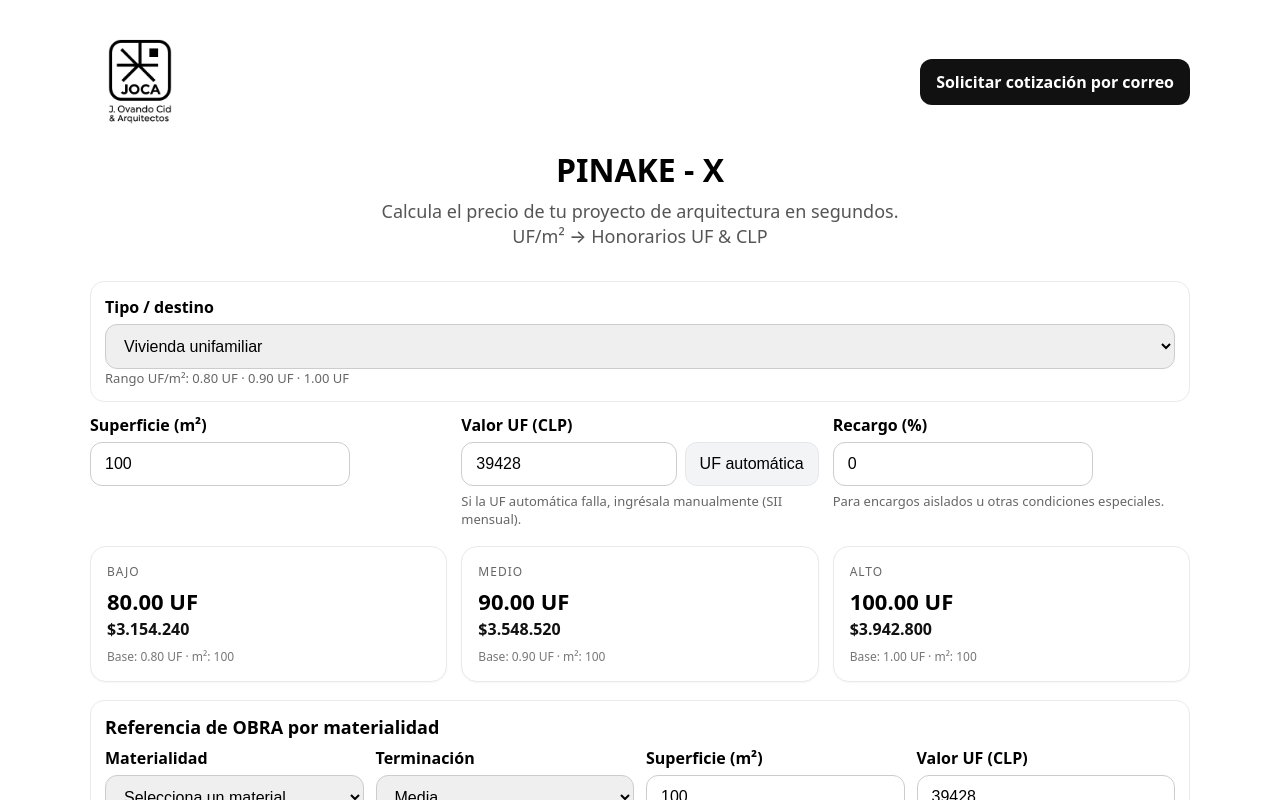
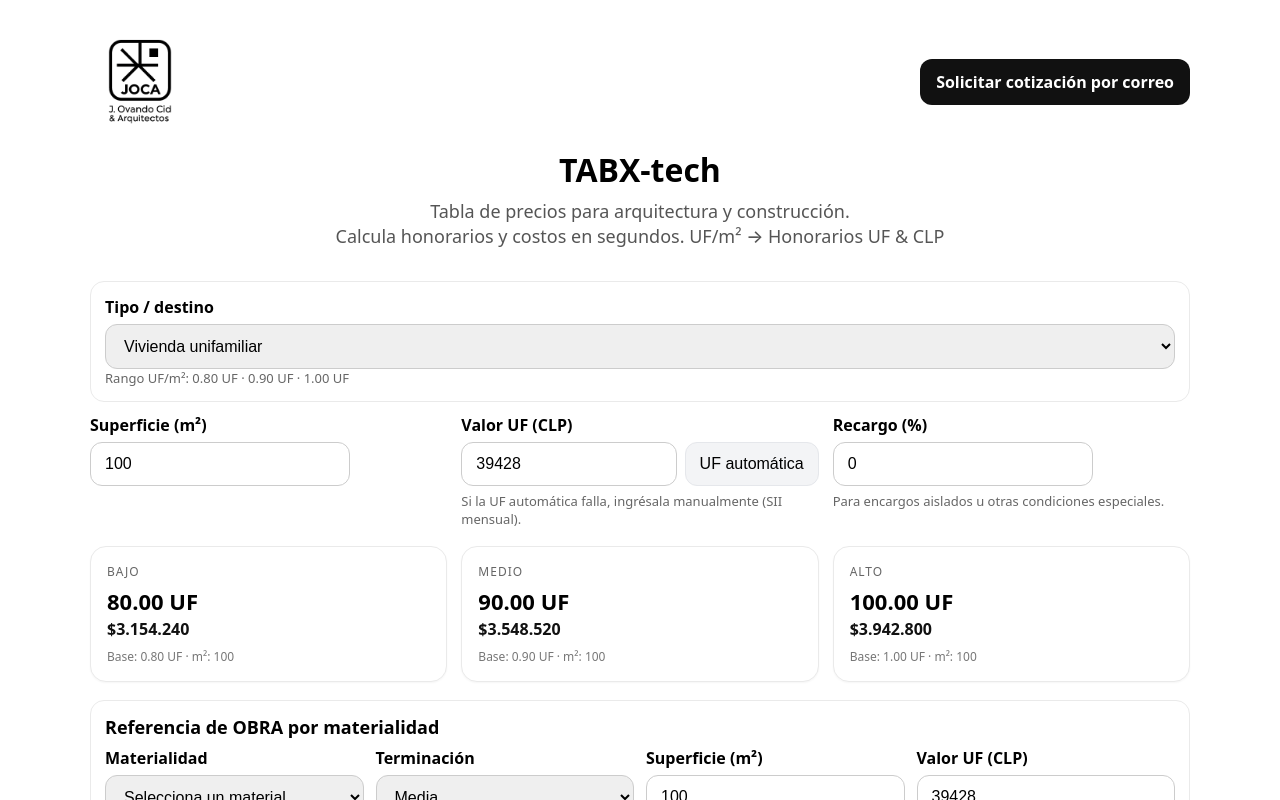
Before and after one commit to jovandocid-sketch/TABX, a React (Vite) app: page / in a window 1280 px wide. Shown: the top 800 px of the page. Built offline with nearby package versions, Linux system fonts and the light colour scheme.

Commit message:
Update App.jsx

```diff
--- a/src/App.jsx
+++ b/src/App.jsx
@@ -137,7 +137,7 @@
       textAlign: "center"
     }}
   >
-    PINAKE - X
+     TABX-tech
   </h1>
 
   <h2
@@ -150,8 +150,9 @@
       lineHeight: 1.4
     }}
   >
-   Calcula el precio de tu proyecto de arquitectura en segundos.<br />
-    UF/m² → Honorarios UF &amp; CLP
+    Tabla de precios para arquitectura y construcción.<br />
+    Calcula honorarios y costos en segundos.
+       UF/m² → Honorarios UF &amp; CLP
   </h2>
 </header>
 
```
